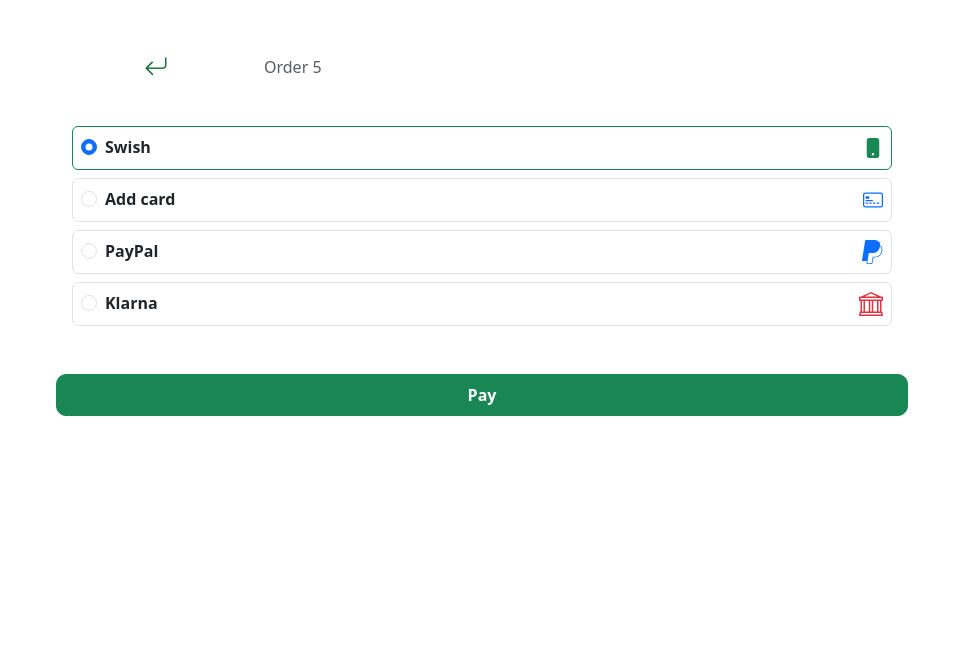
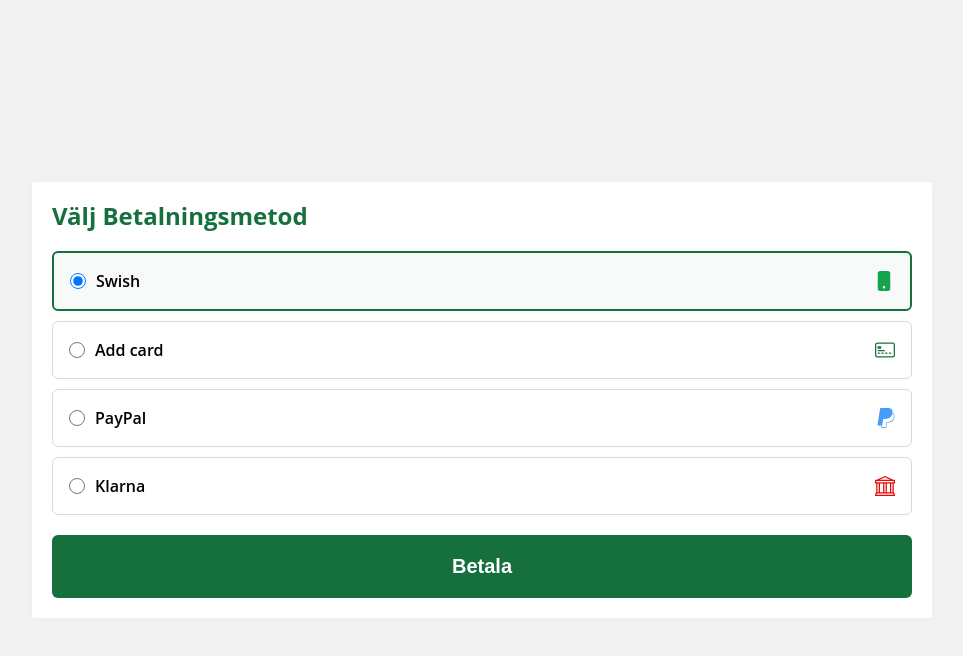
Before and after one commit to MMTTSEC/Orderapp, a React (Vite) app: page /order-payment in a window 1280 px wide. Shown: the top 656 px of the page, without its empty margins (158-1121 px from the left). Built offline with nearby package versions, Linux system fonts and the light colour scheme; a web font is replaced by a local one.

Commit message:
Updated order-payment design to be more consistent with other pages. Also removed the use of bootstrap since it messed the design of other pages.

```diff
--- a/src/pages/order-pages/OrderPayment.tsx
+++ b/src/pages/order-pages/OrderPayment.tsx
@@ -1,7 +1,8 @@
 // src/pages/order-pages/OrderPayment.tsx
 import { useState } from "react";
 import { BsCreditCard2Front, BsPaypal, BsBank, BsPhoneFill } from "react-icons/bs";
-import "bootstrap/dist/css/bootstrap.min.css";
+import "../../styles/orderPayment.css";
+
 OrderPayment.route = {
   path: '/order-payment'
 };
@@ -9,121 +10,91 @@ export default function OrderPayment() {
   const [selectedMethod, setSelectedMethod] = useState("swish");
 
   return (
-    <div className="container-fluid py-4">
-      <div className="mx-auto p-4 w-100" style={{ minHeight: "480px", maxWidth: "900px" }}>
-        <div className="d-flex align-items-center mb-4">
-          <button
-            type="button"
-            className="btn p-0 me-2"
-            aria-label="Go back"
-            style={{ color: "var(--color-primary)", background: "transparent" }}
-            onClick={() => {
-              if (window.history.length > 1) {
-                window.history.back();
-              } else {
-                window.location.href = "/order-display";
-              }
-            }}
-          >
-            <i className="bi bi-arrow-return-left fs-4"></i>
-          </button>
-          <span className="text-muted">Order 5</span>
-        </div>
+    <div className="main-container order-payment-page">
+      <div className="payment-content">
+        <h1>Välj Betalningsmetod</h1>
 
-        <div className="p-3">
+        <div className="patment-options">
           {/* Swish */}
           <div
-            className={`d-flex justify-content-between align-items-center p-2 mb-2 rounded ${
-              selectedMethod === "swish" ? "border border-success" : "border"
-            }`}
+            className={`payment-option ${selectedMethod === "swish" ? "selected" : ""}`}
             onClick={() => setSelectedMethod("swish")}
-            style={{ cursor: "pointer" }}
+            role="button"
           >
-            <div className="form-check">
+            <label className="payment-label">
               <input
                 type="radio"
-                className="form-check-input"
                 name="payment-method"
                 checked={selectedMethod === "swish"}
                 onChange={() => setSelectedMethod("swish")}
               />
-              <label className="form-check-label fw-semibold">Swish</label>
-            </div>
-            <BsPhoneFill className="text-success fs-5" />
+              <span className="payment-label-text">Swish</span>
+            </label>
+            <BsPhoneFill className="icon swish" />
           </div>
 
           {/* Card */}
           <div
-            className={`d-flex justify-content-between align-items-center p-2 mb-2 rounded ${
-              selectedMethod === "card" ? "border border-success" : "border"
-            }`}
+            className={`payment-option ${selectedMethod === "card" ? "selected" : ""}`}
             onClick={() => setSelectedMethod("card")}
-            style={{ cursor: "pointer" }}
+            role="button"
           >
-            <div className="form-check">
+            <label className="payment-label">
               <input
                 type="radio"
-                className="form-check-input"
                 name="payment-method"
                 checked={selectedMethod === "card"}
                 onChange={() => setSelectedMethod("card")}
               />
-              <label className="form-check-label fw-semibold">Add card</label>
-            </div>
-            <BsCreditCard2Front className="text-primary fs-5" />
+              <span className="payment-label-text">Add card</span>
+            </label>
+            <BsCreditCard2Front className="icon card" />
           </div>
 
           {/* PayPal */}
           <div
-            className={`d-flex justify-content-between align-items-center p-2 mb-2 rounded ${
-              selectedMethod === "paypal" ? "border border-success" : "border"
-            }`}
+            className={`payment-option ${selectedMethod === "paypal" ? "selected" : ""}`}
             onClick={() => setSelectedMethod("paypal")}
-            style={{ cursor: "pointer" }}
+            role="button"
           >
-            <div className="form-check">
+            <label className="payment-label">
               <input
                 type="radio"
-                className="form-check-input"
                 name="payment-method"
                 checked={selectedMethod === "paypal"}
                 onChange={() => setSelectedMethod("paypal")}
               />
-              <label className="form-check-label fw-semibold">PayPal</label>
-            </div>
-            <BsPaypal className="text-primary fs-4" />
+              <span className="payment-label-text">PayPal</span>
+            </label>
+            <BsPaypal className="icon paypal" />
           </div>
 
           {/* Klarna */}
           <div
-            className={`d-flex justify-content-between align-items-center p-2 mb-2 rounded ${
-              selectedMethod === "klarna" ? "border border-success" : "border"
-            }`}
+            className={`payment-option ${selectedMethod === "klarna" ? "selected" : ""}`}
             onClick={() => setSelectedMethod("klarna")}
-            style={{ cursor: "pointer" }}
+            role="button"
           >
-            <div className="form-check">
+            <label className="payment-label">
               <input
                 type="radio"
-                className="form-check-input"
                 name="payment-method"
                 checked={selectedMethod === "klarna"}
                 onChange={() => setSelectedMethod("klarna")}
               />
-              <label className="form-check-label fw-semibold">Klarna</label>
-            </div>
-            <BsBank className="text-danger fs-4" />
+              <span className="payment-label-text">Klarna</span>
+            </label>
+            <BsBank className="icon klarna" />
           </div>
         </div>
 
         {/* Pay Button */}
         <button
           type="button"
-          className="btn btn-success w-100 mt-4 py-2 fw-semibold"
-          style={{ borderRadius: "10px" }}
+          className="pay-button"
           onClick={() => { window.location.href = "/order-receipt"; }}
         >
-          Pay
+          Betala
         </button>
       </div>
     </div>
--- /dev/null
+++ b/src/styles/orderPayment.css
@@ -0,0 +1,115 @@
+.order-payment-page {
+  width: 100%;
+  padding: 0;
+  box-sizing: border-box;
+  display: flex;
+  justify-content: center;
+  background: transparent;
+}
+
+/* main content container  */
+.order-payment-page .payment-content {
+  width: 100%;
+  max-width: 900px;
+  padding: var(--spacing-mid);
+  margin: var(--spacing-mid) auto;
+  box-sizing: border-box;
+  display: flex;
+  flex-direction: column;
+  gap: var(--spacing-mid);
+  background: var(--color-white);
+  border-radius: var(--border-radius-tiny);
+  box-shadow: 0 1px 6px rgba(0,0,0,0.04);
+}
+
+/* Title */
+.order-payment-page .payment-content > h1 {
+  margin: 0;
+  padding: 0;
+  font-size: var(--font-size-subheader);
+  color: var(--color-primary);
+}
+
+/* Payment options container */
+.order-payment-page .patment-options {
+  display: flex;
+  flex-direction: column;
+  gap: var(--spacing-small);
+  width: 100%;
+  box-sizing: border-box;
+}
+/* Individual payment option */
+.order-payment-page .payment-option {
+  display: flex;
+  align-items: center;
+  justify-content: space-between;
+  gap: var(--spacing-small);
+  padding: calc(var(--spacing-small) + 6px);
+  border-radius: var(--border-radius-small);
+  border: 1px solid var(--color-gray-light);
+  background: transparent;
+  cursor: pointer;
+  box-sizing: border-box;
+  width: 100%;
+}
+
+/* Selected state */
+.order-payment-page .payment-option.selected {
+  border: 2px solid var(--color-primary);
+  background: rgba(22,112,62,0.03);
+}
+
+/* Label inside option */
+.order-payment-page .payment-label {
+  display: flex;
+  align-items: center;
+  gap: var(--spacing-small);
+  cursor: pointer;
+}
+
+/* Radio input styling */
+.order-payment-page .payment-label input[type="radio"] {
+  cursor: pointer;
+  width: 1rem;
+  height: 1rem;
+}
+
+/* Text next to radio */
+.order-payment-page .payment-label-text {
+  font-weight: 600;
+  white-space: nowrap;
+  color: var(--color-black);
+}
+
+/* Icon styling and per-method colors */
+.order-payment-page .payment-option .icon {
+  font-size: 20px;
+  display: inline-flex;
+  align-items: center;
+  flex-shrink: 0;
+}
+
+/* specific colors for icons */
+.order-payment-page .payment-option .icon.swish { color: var(--color-green, #14A44D); }
+.order-payment-page .payment-option .icon.card  { color: var(--color-primary, #16703E); }
+.order-payment-page .payment-option .icon.paypal { color: var(--color-secondary, #469BFB); }
+.order-payment-page .payment-option .icon.klarna { color: var(--color-red, #E70707); }
+
+/* Small helpers */
+.order-payment-page .form-check {
+  display: block;
+  min-height: 1.5rem;
+  padding-left: 1.5rem;
+  margin-bottom: .125rem;
+}
+
+/* Ensure spacing on very small screens */
+@media (max-width: 420px) {
+  .order-payment-page .payment-content {
+    padding: var(--spacing-small);
+    margin: var(--spacing-small);
+  }
+  .order-payment-page .payment-label-text {
+    font-size: 0.95rem;
+  }
+}
```
